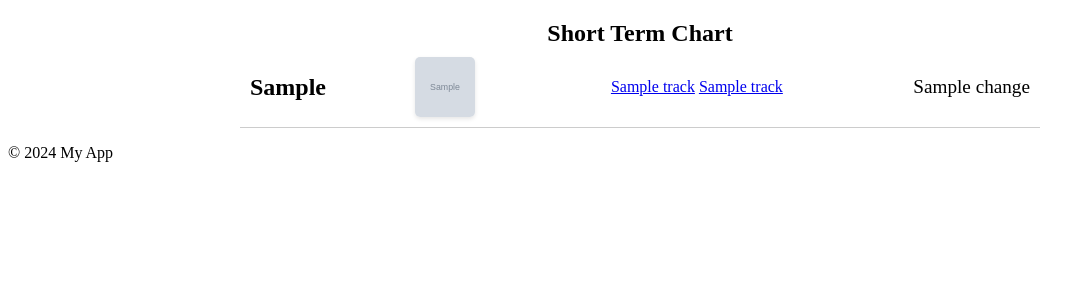
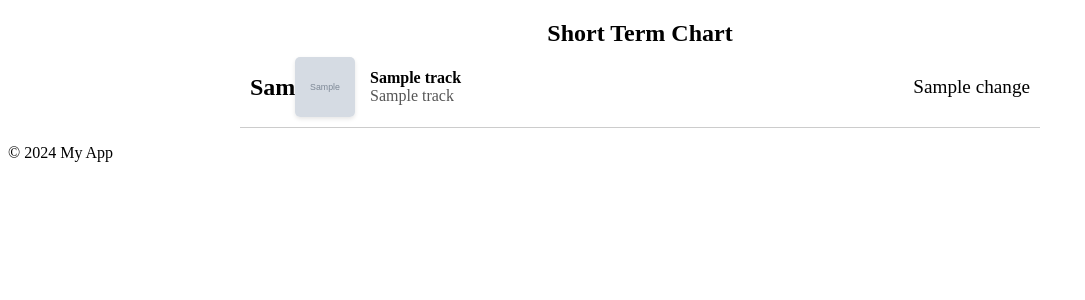
Before and after one commit to averelli/spotify-stats, a Flask app: page /top_tracks in a window 1280 px wide. Shown: the part 89-389 px from the top of the page, without its empty margins (0-1085 px from the left). Run offline with Flask 3, Linux system fonts and the light colour scheme; grey boxes marked "Sample" are stand-in pictures; a database or web service that is not in the repository returns one stand-in record (values such as "Sample title").

Commit message:
Change class names according to the main file

```diff
--- a/web/static/charts.css
+++ b/web/static/charts.css
@@ -52,8 +52,8 @@
     object-fit: cover; /* Ensures the image covers the container without distortion */
 }
 
-/* Song details styling */
-.song-details {
+/* Item details styling */
+.item-details {
     flex-grow: 1;
     min-width: 0; /* Allows text to wrap properly */
     display: flex;
@@ -61,14 +61,15 @@
     justify-content: center; /* Vertically align the text */
 }
 
-.song-name {
+.item-name {
     font-weight: bold;
     white-space: nowrap; /* Prevent text from wrapping */
     overflow: hidden;
+    color: black;
     text-overflow: ellipsis; /* Add ellipsis (...) when text overflows */
 }
 
-.artist-name {
+.item-details {
     color: #555; /* Slightly dimmer color for the artist name */
 }
 
@@ -129,3 +130,14 @@
     background-color: #e2e6ea;
     color: black;
 }
+
+/* Reset link styles */
+.item-details a {
+    text-decoration: none; /* Remove underline by default */
+    cursor: pointer; /* Make it clear it's clickable */
+}
+
+/* Add underline on hover */
+.item-details a:hover {
+    text-decoration: underline; /* Show underline on hover */
+}
```
